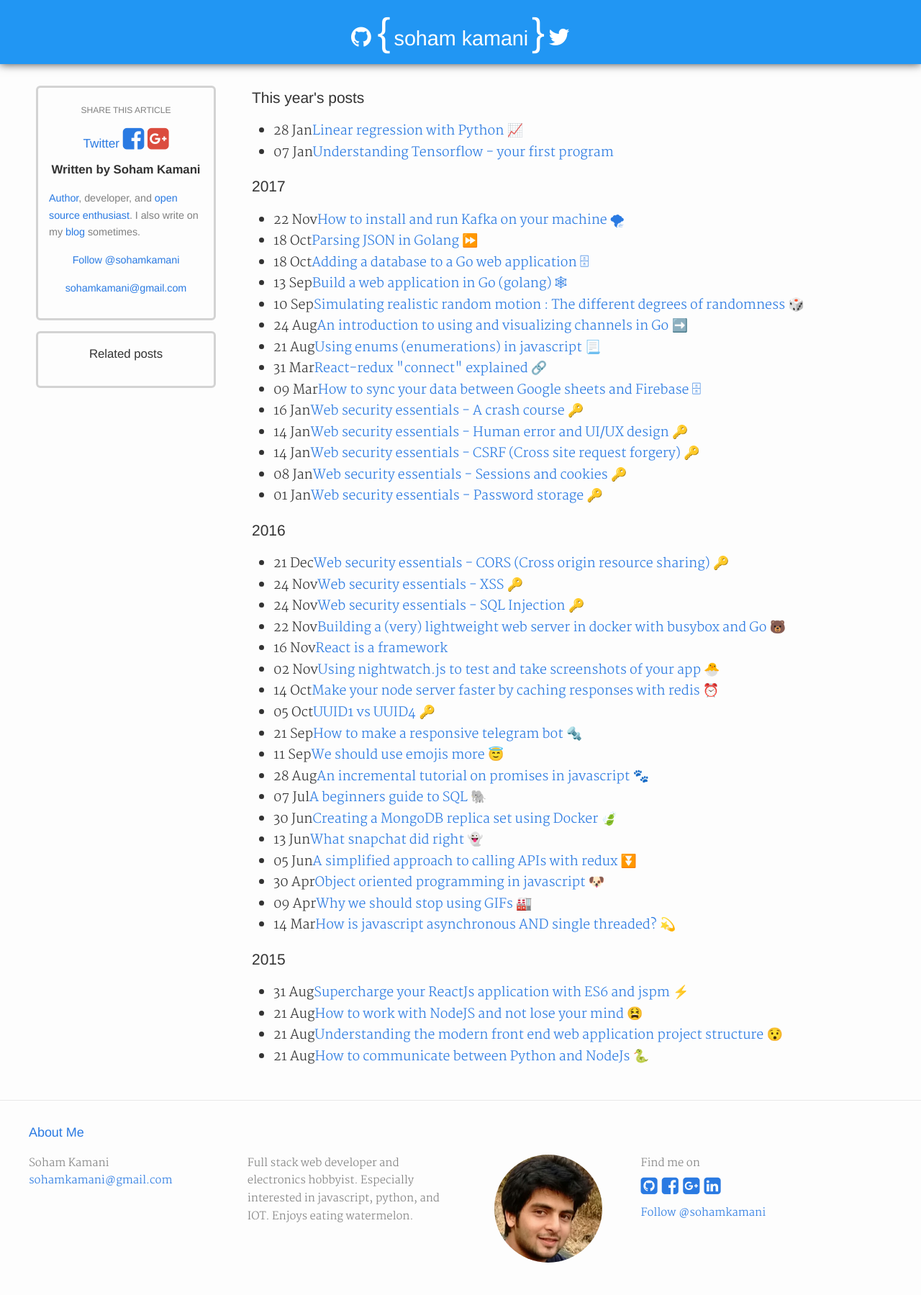
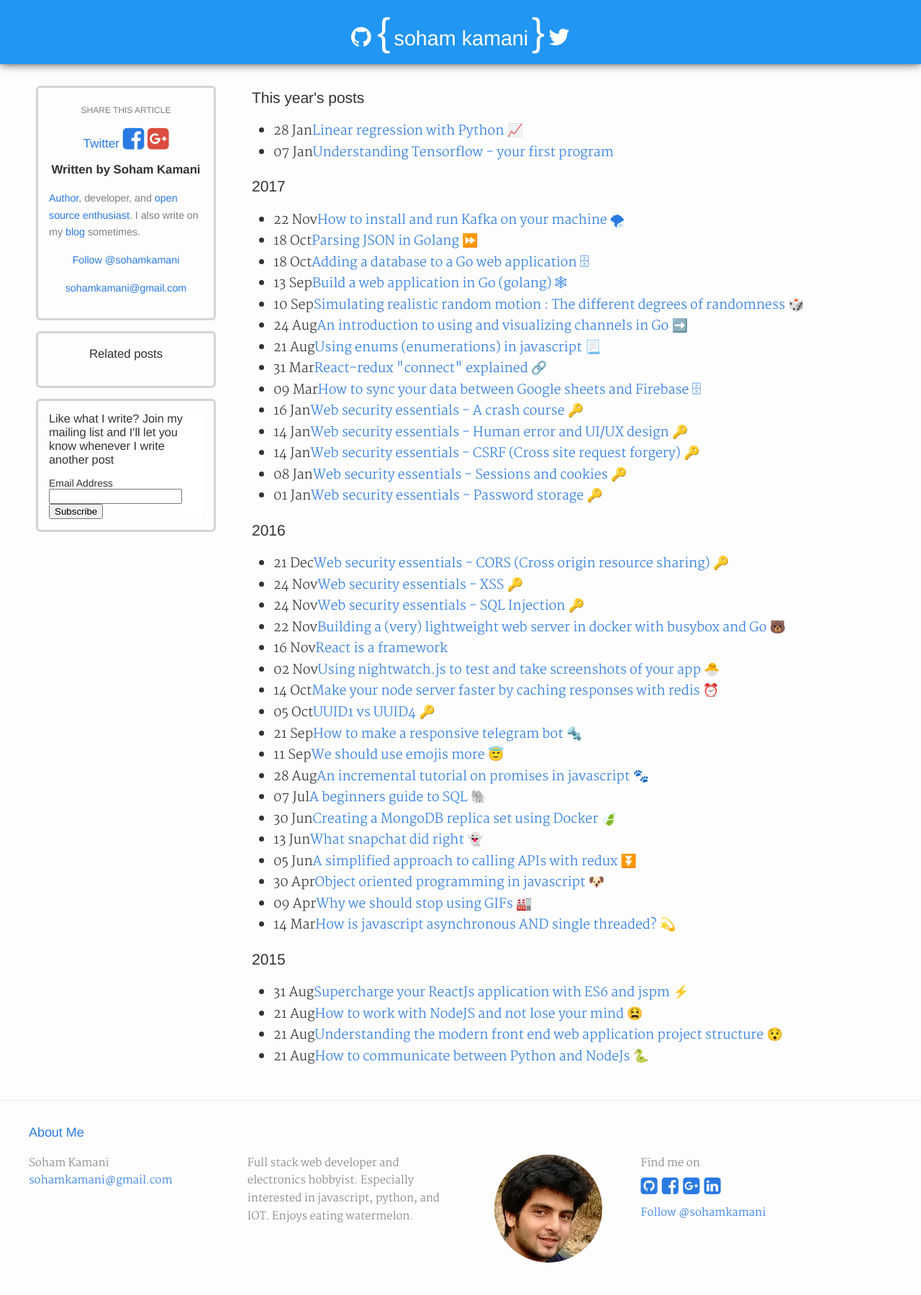
Before and after one commit to sohamkamani/sohamkamani.github.io, a Jekyll site: the page built from blog/archive.html, in a window 1280 px wide. Shown: the whole page at 72% size. Built offline with Jekyll 4.4.1, drawn with Linux system fonts in a browser that asks for light colours; nearby versions of some CDN libraries; comment, search, counter and statistics services are not loaded.

Commit message:
Add mailing list to sidebar

```diff
--- a/_includes/sidebar.html
+++ b/_includes/sidebar.html
@@ -28,3 +28,8 @@
 
     {% include related-posts.html %}
 </div>
+
+<div class="sidebar__box">
+
+        {% include subscription-form.html %}
+</div>
--- /dev/null
+++ b/_includes/subscription-form.html
@@ -0,0 +1,26 @@
+<!-- Begin MailChimp Signup Form -->
+<link href="//cdn-images.mailchimp.com/embedcode/classic-10_7.css" rel="stylesheet" type="text/css">
+<style type="text/css">
+	#mc_embed_signup{background:#fff; clear:left; font:14px Helvetica,Arial,sans-serif; }
+	/* Add your own MailChimp form style overrides in your site stylesheet or in this style block.
+	   We recommend moving this block and the preceding CSS link to the HEAD of your HTML file. */
+</style>
+<div id="mc_embed_signup">
+<form action="https://sohamkamani.us17.list-manage.com/subscribe/post?u=84ea1f74b92bc659f025f95fe&amp;id=dc1498c2fe" method="post" id="mc-embedded-subscribe-form" name="mc-embedded-subscribe-form" class="validate" target="_blank" novalidate>
+    <div id="mc_embed_signup_scroll">
+	<h3>Like what I write? Join my mailing list and I'll let you know whenever I write another post</h3>
+<div class="mc-field-group">
+	<label for="mce-EMAIL">Email Address </label>
+	<input type="email" value="" name="EMAIL" class="required email" id="mce-EMAIL">
+</div>
+	<div id="mce-responses" class="clear">
+		<div class="response" id="mce-error-response" style="display:none"></div>
+		<div class="response" id="mce-success-response" style="display:none"></div>
+	</div>    <!-- real people should not fill this in and expect good things - do not remove this or risk form bot signups-->
+    <div style="position: absolute; left: -5000px;" aria-hidden="true"><input type="text" name="b_84ea1f74b92bc659f025f95fe_dc1498c2fe" tabindex="-1" value=""></div>
+    <div class="clear"><input type="submit" value="Subscribe" name="subscribe" id="mc-embedded-subscribe" class="button"></div>
+    </div>
+</form>
+</div>
+
+<!--End mc_embed_signup-->
```
Also changed, not shown: notes/classification.md (+60 -0 lines).
